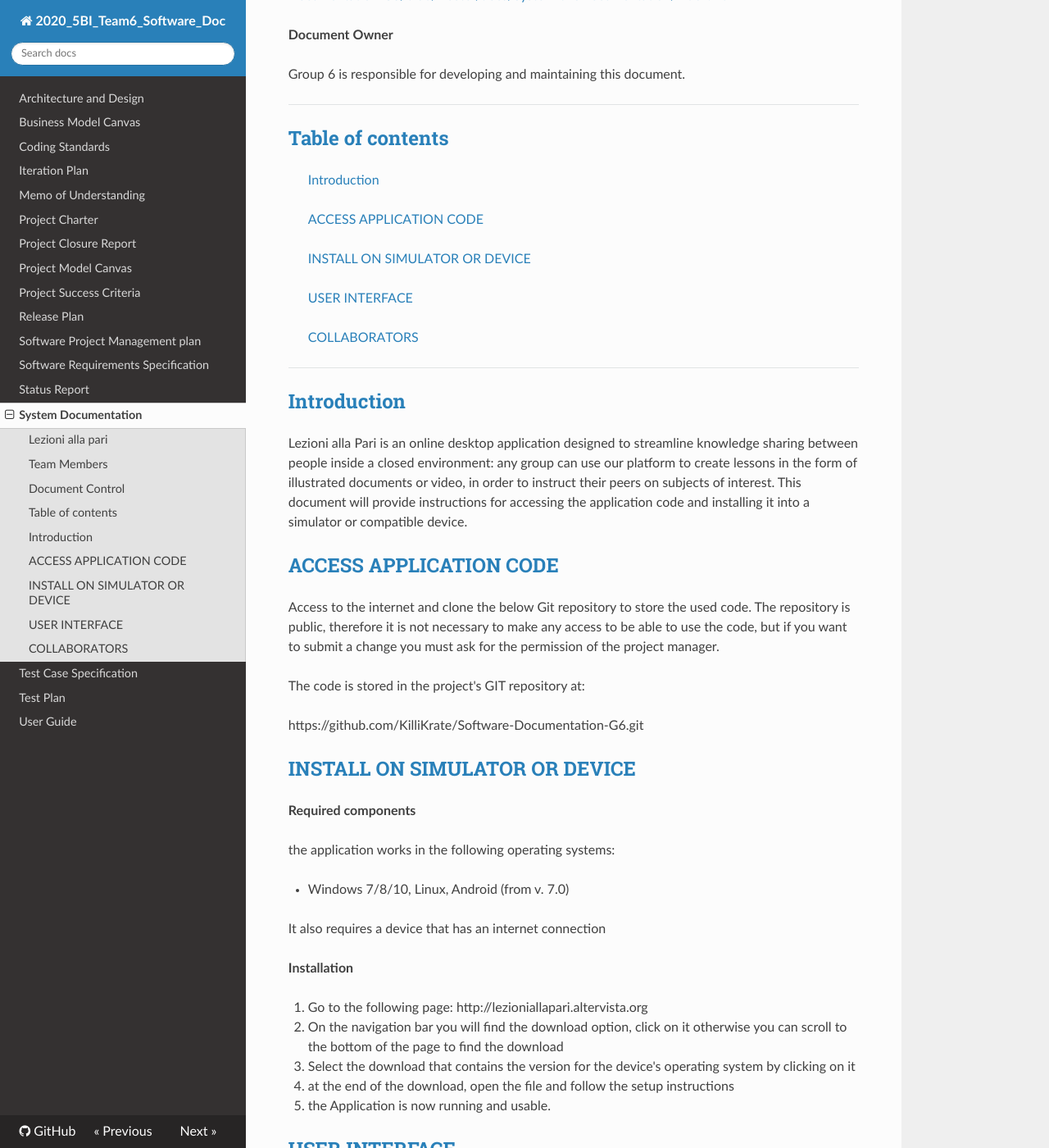
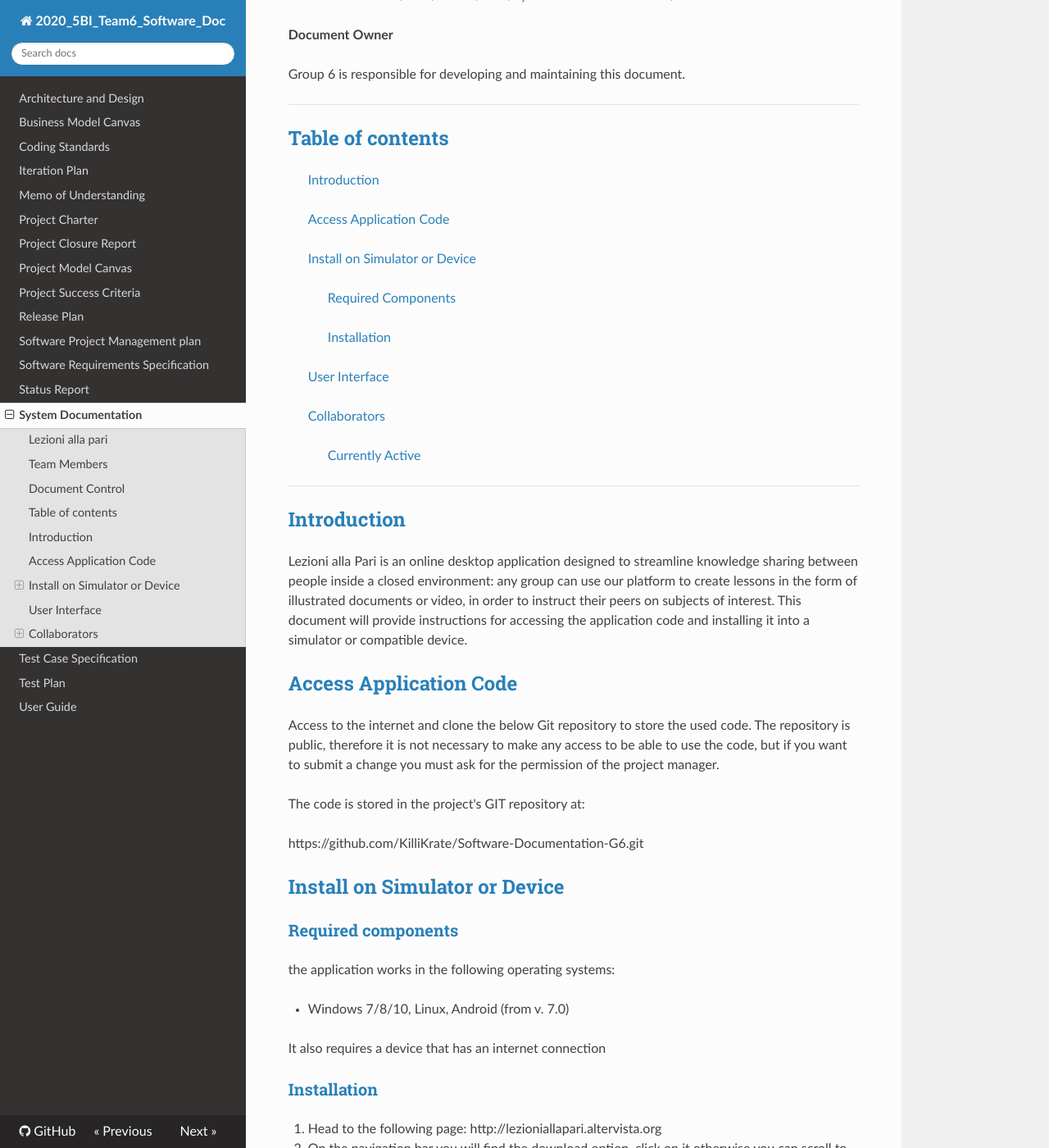
Before and after one commit to KilliKrate/Software-Documentation-G6, an MkDocs documentation site: the page built from docs/System Documentation/index.md, in a window 1280 px wide and 1400 px high, scrolled down 728 px. Shown: the whole window at 82% size. Built offline with MkDocs 1.6.1, drawn with Linux system fonts in a browser that asks for light colours; nearby versions of some CDN libraries; some of the changed text lies outside the part shown.

Commit message:
Fix title sizes and add missing sections to TOC

```diff
--- a/docs/System Documentation/index.md
+++ b/docs/System Documentation/index.md
@@ -31,13 +31,17 @@ Group 6 is responsible for developing and maintaining this document.
 >
 > [Introduction](#introduction)
 >
-> [ACCESS APPLICATION CODE](#access-application-code)
+> [Access Application Code](#access-application-code)
 >
-> [INSTALL ON SIMULATOR OR DEVICE](#install-on-simulator-or-device)
+> [Install on Simulator or Device](#install-on-simulator-or-device)
+>> [Required Components](#required-components)
+>>
+>> [Installation](#installation)
 >
-> [USER INTERFACE](#user-interface)
+> [User Interface](#user-interface)
 >
-> [COLLABORATORS](#collaborators)
+> [Collaborators](#collaborators)
+>> [Currently Active](#currently-active)
 >
 -----------------------------------------------------
 
@@ -45,7 +49,7 @@ Group 6 is responsible for developing and maintaining this document.
 
 Lezioni alla Pari is an online desktop application designed to streamline knowledge sharing between people inside a closed environment: any group can use our platform to create lessons in the form of illustrated documents or video, in order to instruct their peers on subjects of interest. This document will provide instructions for accessing the application code and installing it into a simulator or compatible device.
 
-## [ACCESS APPLICATION CODE](#access-application-code)
+## [Access Application Code](#access-application-code)
 
 Access to the internet and clone the below Git repository to store the used code. The repository is public, therefore it is not necessary to make any access to be able to use the code, but if you want to submit a change you must ask for the permission of the project manager.
 
@@ -53,9 +57,9 @@ The code is stored in the project's GIT repository at:
 
 https://github.com/KilliKrate/Software-Documentation-G6.git
 
-## [INSTALL ON SIMULATOR OR DEVICE](#install-on-simulator-or-device)
+## [Install on Simulator or Device](#install-on-simulator-or-device)
 
-**Required components**
+### [Required components](#required-components)
 
 the application works in the following operating systems:
 
@@ -63,9 +67,9 @@ the application works in the following operating systems:
 
 It also requires a device that has an internet connection
 
-**Installation**
+### [Installation](#installation)
 
-1. Go to the following page: http://lezioniallapari.altervista.org
+1. Head to the following page: http://lezioniallapari.altervista.org
 
 2.  On the navigation bar you will find the download option, click on it otherwise you can scroll to the bottom of the page to find the download
 
@@ -75,15 +79,15 @@ It also requires a device that has an internet connection
 
 5. the Application is now running and usable.
 
-## [USER INTERFACE](#user-interface)
+## [User Interface](#user-interface)
 
 The user interface start with a login/registration screen where the user can make the access. The login and registration forms will be quick and straightforward, with the purpose of introducing the user to the application immediately. In the next screen an user will easily be able to determine the courses and lessons he has created, thanks to smart color use, and will also have easy access to any content he needs. Accessibility options, such as increased font sizes and color blindness support will be available at launch.
 
-## [COLLABORATORS](#collaborators)
+## [Collaborators](#collaborators)
 
 We are very thankful and acknowledge the support and help provided by all active and former collaborators, uncountable advisors, bug finders and users of this application.
 
-**currently active**
+### [Currently Active](#currently-active)
 * ITI G.Marconi
 * UNIVR
 * Nadia Dallago
```
